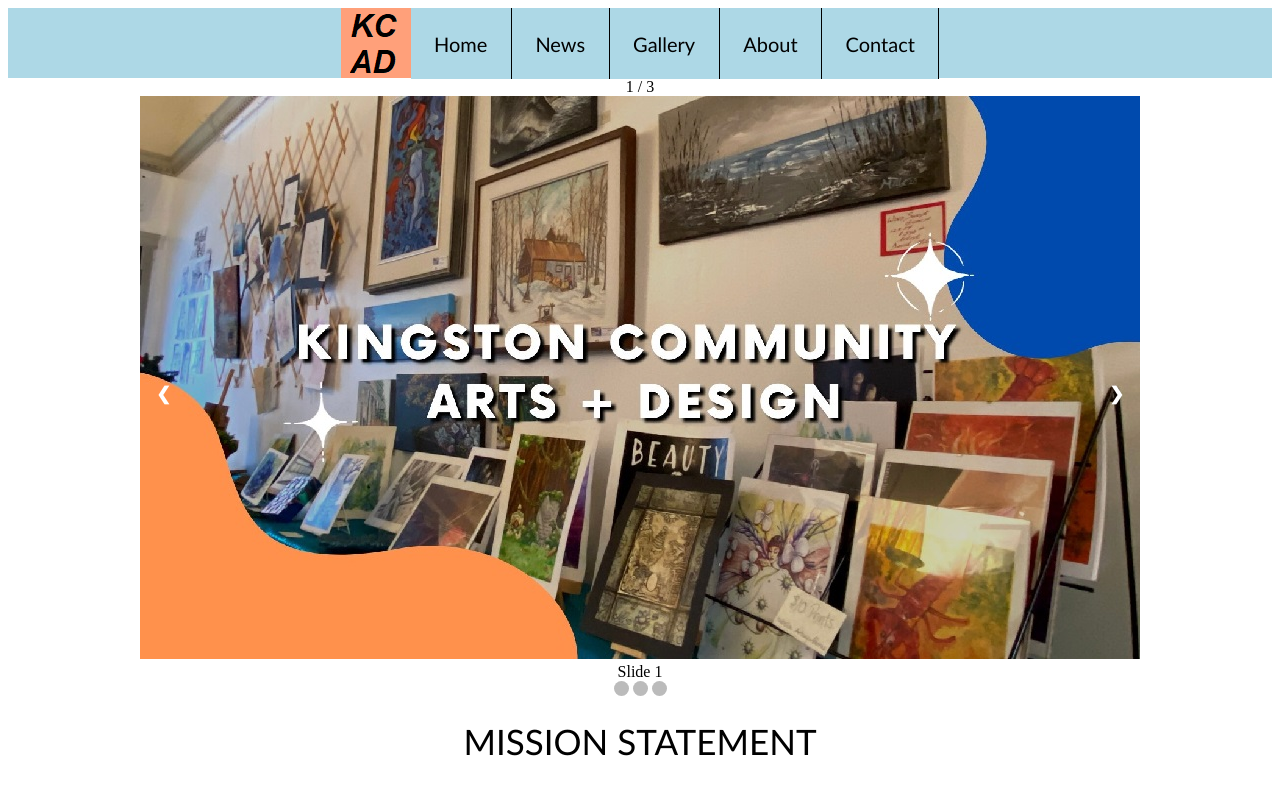
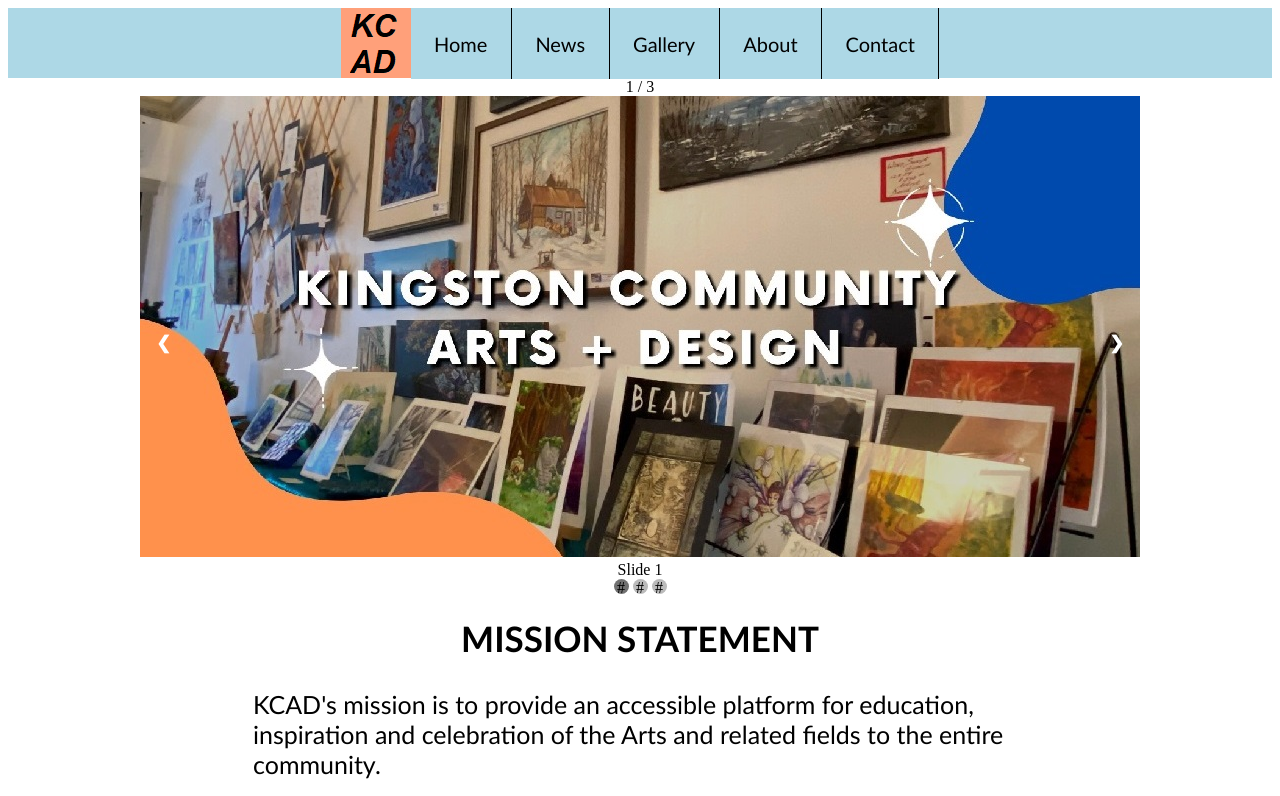
Before and after one commit to kev1ch/kcad_website_react, a React (Vite) app: page / in a window 1280 px wide. Shown: the top 796 px of the page. Built offline with nearby package versions, Linux system fonts and the light colour scheme.

Commit message:
Added functional DotComponent to Slideshow with fade-on/-out; Design changes

```diff
--- a/src/ArticleComponent.css
+++ b/src/ArticleComponent.css
@@ -1,6 +1,25 @@
+@media screen and (max-width: 1000px) {     /* MOBILE/SMALL SCREEN VERSION */
+    .main_block {
+        padding-top: 10px;
+        padding-left: 15px;
+        padding-right: 15px;
+        padding-bottom: 10px;
+    }
+}
+
+@media screen and (min-width: 1000px) {     /* PC/REGULAR SCREEN VERSION */
+    .main_block {
+        padding-top: 20px;
+        padding-left: 245px;
+        padding-right: 245px;
+        padding-bottom: 20px;
+    }
+}
+
 .article_title {
     font-size: 35px;
     text-align: center;
+    font-weight: bold;
 }
 
 .main_block {
@@ -8,10 +27,5 @@
     color: black;
     font-size: 25px;
 
-    padding-top: 20px;
-    padding-left: 300px;
-    padding-right: 300px;
-    padding-bottom: 20px;
-
     width: 100%;
 }
--- a/src/ArticleContact.js
+++ b/src/ArticleContact.js
@@ -9,6 +9,9 @@
         },
         {title: "",
          text: "TikTok - https://www.tiktok.com/@kcad_"
+        },
+        {title: "",
+         text: "Facebook - https://www.facebook.com/KCADygk/"
         }
     ]
 }
--- a/src/DotComponent.css
+++ b/src/DotComponent.css
@@ -0,0 +1,22 @@
+/* The dots/bullets/indicators */
+.inactive {
+    cursor: pointer;
+    height: 15px;
+    width: 15px;
+    margin: 0 2px;
+    background-color: #bbb;
+    border-radius: 50%;
+    display: inline-block;
+    transition: background-color 0.6s ease;
+  }
+
+  .active, .inactive:hover {
+    cursor: pointer;
+    height: 15px;
+    width: 15px;
+    margin: 0 2px;
+    border-radius: 50%;
+    display: inline-block;
+
+    background-color: #717171;
+  }
--- a/src/DotComponent.jsx
+++ b/src/DotComponent.jsx
@@ -1,8 +1,20 @@
+import { useContext } from 'react';
+
 import './DotComponent.css';
+import { SlideIdContext } from "./SlideIdContext";
 
-function DotComponent() {
+function DotComponent(props) {
+
+    const {slide_id, setSlideId} = useContext(SlideIdContext);
+    const id = props.id;
+    var dot = <span className="inactive" onClick={props.onClick}>#</span>;
+
+    if (slide_id == id) {
+        dot = <span className="active" onClick={props.onClick}>#</span>;
+    }
+
     return (
-        <span onClick="currentSlide(1)"></span>
+        <>{dot}</>
     );
 }
 
--- a/src/MainPage.css
+++ b/src/MainPage.css
@@ -1,4 +1,4 @@
-@media screen and (max-width: 1000px) {
+@media screen and (max-width: 1000px) {     /* MOBILE/SMALL SCREEN VERSION */
     .dropdown_navigaiton {
         position: relative;
         display: inline-block;
@@ -8,7 +8,7 @@
     }
 }
 
-@media screen and (min-width: 1000px) {
+@media screen and (min-width: 1000px) {     /* PC/REGULAR SCREEN VERSION */
     .navigation_bar {
         height: 70px;
         background-color: lightblue;
@@ -18,7 +18,7 @@
     .dropdown_navigaiton {
         display: none;
     }
-  }
+}
 
 nav {
     vertical-align: top;
--- a/src/SlideComponent.css
+++ b/src/SlideComponent.css
@@ -0,0 +1,9 @@
+/* Fading animation */
+.fade {
+    animation: fadeIn 1s;
+}
+
+@keyframes fadeIn {
+    from {opacity: .4}
+    to {opacity: 1}
+}
--- /dev/null
+++ b/src/SlideIdContext.jsx
@@ -0,0 +1,3 @@
+import { createContext } from "react";
+
+export const SlideIdContext = createContext(null);
--- a/src/SlideshowComponent.css
+++ b/src/SlideshowComponent.css
@@ -15,11 +15,9 @@
     margin: auto;
 
     border-width: 1px;
-    border-color: blue;
+    border-color: blue;    /* ??? */
   }
 }
-
-
 
 /* Next & previous buttons */
 .prev, .next {
@@ -51,30 +49,3 @@
 .prev:hover, .next:hover {
   background-color: rgba(0,0,0,0.8);
 }
-
-/* The dots/bullets/indicators */
-.dot {
-  cursor: pointer;
-  height: 15px;
-  width: 15px;
-  margin: 0 2px;
-  background-color: #bbb;
-  border-radius: 50%;
-  display: inline-block;
-  transition: background-color 0.6s ease;
-}
-
-.active, .dot:hover {
-  background-color: #717171;
-}
-
-/* Fading animation */
-.fade {
-  animation-name: fade;
-  animation-duration: 1.5s;
-}
-
-@keyframes fade {
-  from {opacity: .4}
-  to {opacity: 1}
-}
--- a/src/SlideshowComponent.jsx
+++ b/src/SlideshowComponent.jsx
@@ -1,4 +1,7 @@
 import SlideComponent from "./SlideComponent";
+import DotComponent from "./DotComponent";
+import { SlideIdContext } from "./SlideIdContext";
+
 import { useState } from "react";
 
 import './SlideshowComponent.css';
@@ -23,9 +26,11 @@
             </div>
 
             <div style={{textAlign: "center"}}>
-                <span className="dot" onClick={() => {setSlideId(0)}}></span>
-                <span className="dot" onClick={() => {setSlideId(1)}}></span>
-                <span className="dot" onClick={() => {setSlideId(2)}}></span>
+                <SlideIdContext.Provider value={{slide_id, setSlideId}}>
+                    <DotComponent id={0} onClick={() => {setSlideId(0)}}/>
+                    <DotComponent id={1} onClick={() => {setSlideId(1)}}/>
+                    <DotComponent id={2} onClick={() => {setSlideId(2)}}/>
+                </SlideIdContext.Provider>
             </div>
         </div>
     );
```
Also changed, not shown: src/img/img1.jpg.
